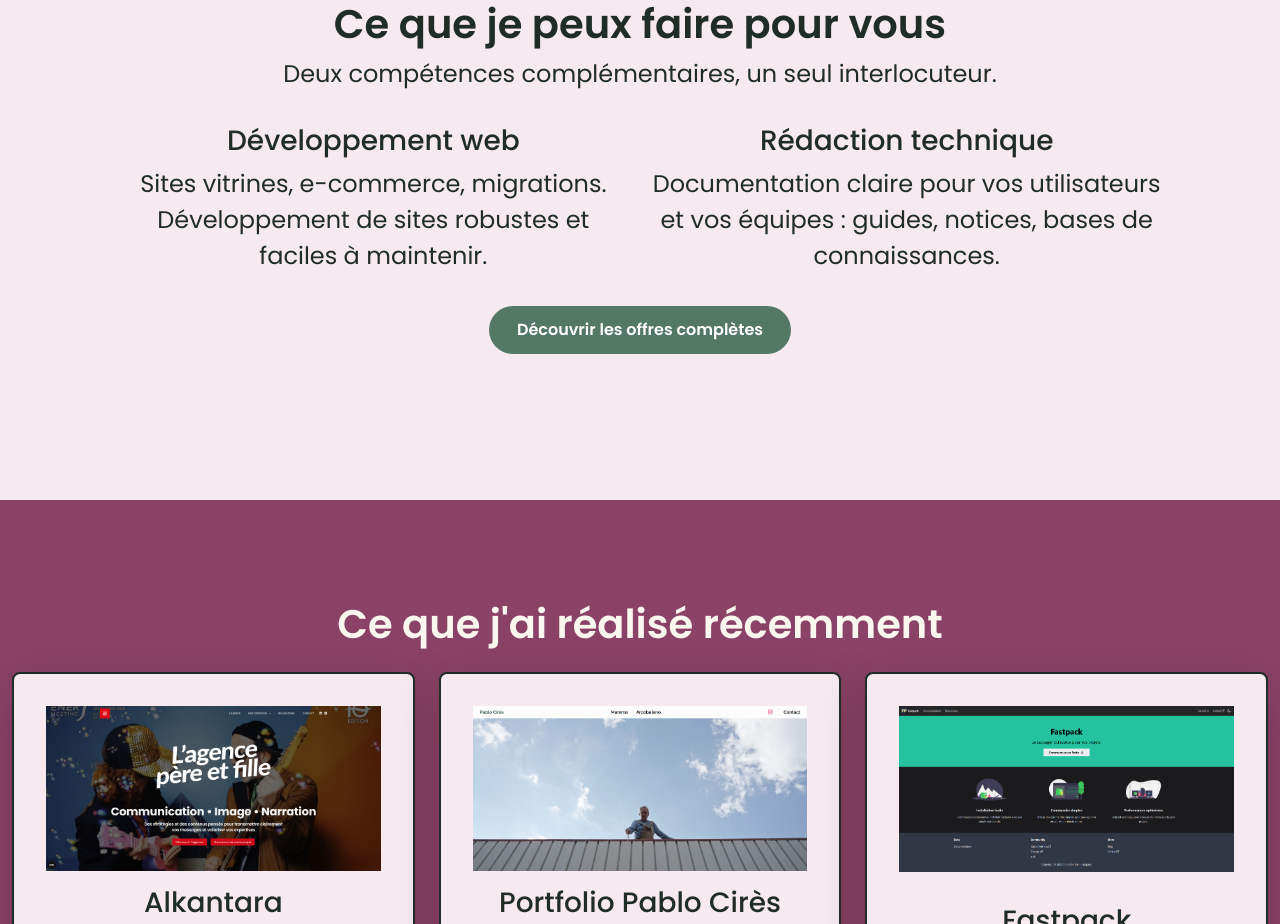
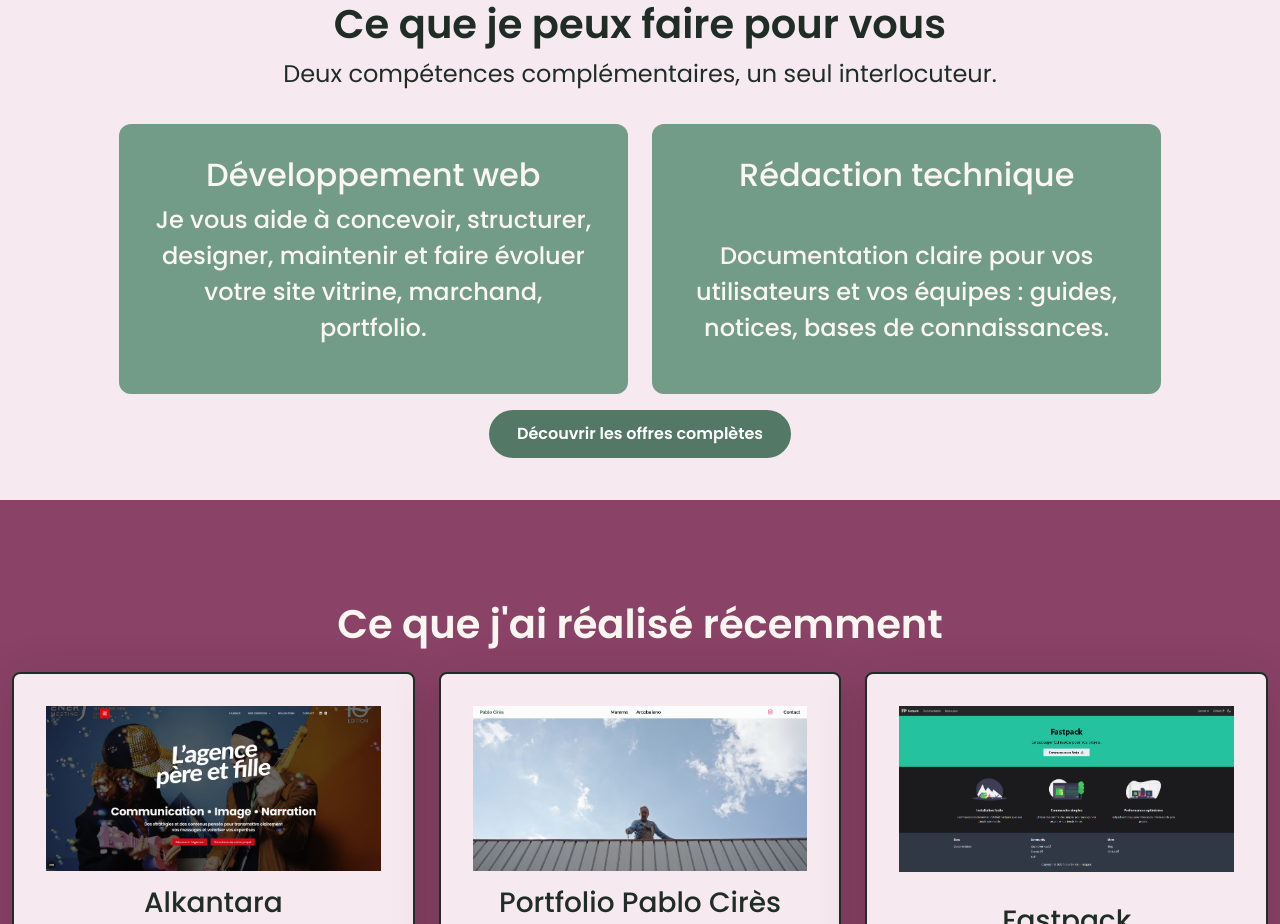
Before and after one commit to VictorDvs/Portfolio, a Vue app: page / in a window 1280 px wide. Shown: the part 900-1824 px from the top of the page. Built offline with nearby package versions, Linux system fonts and the light colour scheme; a web font is replaced by a local one.

Commit message:
ajout couleur et lenis

```diff
--- a/package.json
+++ b/package.json
@@ -13,6 +13,7 @@
     "bootstrap": "^5.3.3",
     "core-js": "^3.8.3",
     "drkmd-js": "^1.0.12",
+    "lenis": "^1.3.25",
     "typed.js": "^2.1.0",
     "vue": "^3.2.13",
     "vue-i18n": "^10.0.5",
--- a/src/assets/styles/_home.scss
+++ b/src/assets/styles/_home.scss
@@ -143,6 +143,29 @@ a {
   p {
     color: #202d26;
     font-weight: 400;
+  }
+
+  .offer-card {
+    background-color: #729c87;
+    color: #202d26;
+    // border: 1px solid var(--border-color);
+    border-radius: 12px;
+    padding: 2rem;
+    display: flex;
+    flex-direction: column;
+    justify-content: space-between;
+
+    h3 {
+      font-family: "Poppins", sans-serif;
+      font-weight: 500;
+      color: var(--text-color);
+      font-size: 2em;
+    }
+
+    p {
+      font-weight: 500;
+      color: var(--text-color);
+    }
   }
   .btn-offer {
     background-color: #547866;
--- a/src/i18n/locales/fr/home.js
+++ b/src/i18n/locales/fr/home.js
@@ -11,7 +11,7 @@ export default {
         subtitle: "Deux compétences complémentaires, un seul interlocuteur.",
         dev: {
           title: "Développement web",
-          text: "Sites vitrines, e-commerce, migrations. Développement de sites robustes et faciles à maintenir.",
+          text: "Je vous aide à concevoir, structurer, designer, maintenir et faire évoluer votre site vitrine, marchand, portfolio.",
         },
         redaction: {
           title: "Rédaction technique",
--- a/src/main.js
+++ b/src/main.js
@@ -4,8 +4,10 @@ import router from './router'
 import store from './store'
 import 'bootstrap/dist/css/bootstrap.min.css';
 import 'bootstrap/dist/js/bootstrap.bundle.min.js';
+import 'lenis/dist/lenis.css'
 import i18n from '@/i18n';
 import ScrollDirective from './directives/scroll';
+import LenisVue from 'lenis/vue'
 // Vuetify
 import 'vuetify/styles'
 import { createVuetify } from 'vuetify'
@@ -53,4 +55,4 @@ const app = createApp(App);
 app.directive('scroll', ScrollDirective);
 
 // Utilise les plugins et monte l'application
-app.use(i18n).use(store).use(router).use(vuetify).mount('#app');
+app.use(i18n).use(store).use(router).use(vuetify).use(LenisVue).mount('#app');
```
Also changed, not shown: 1 other file (tests, documents, lock files or other folders).
